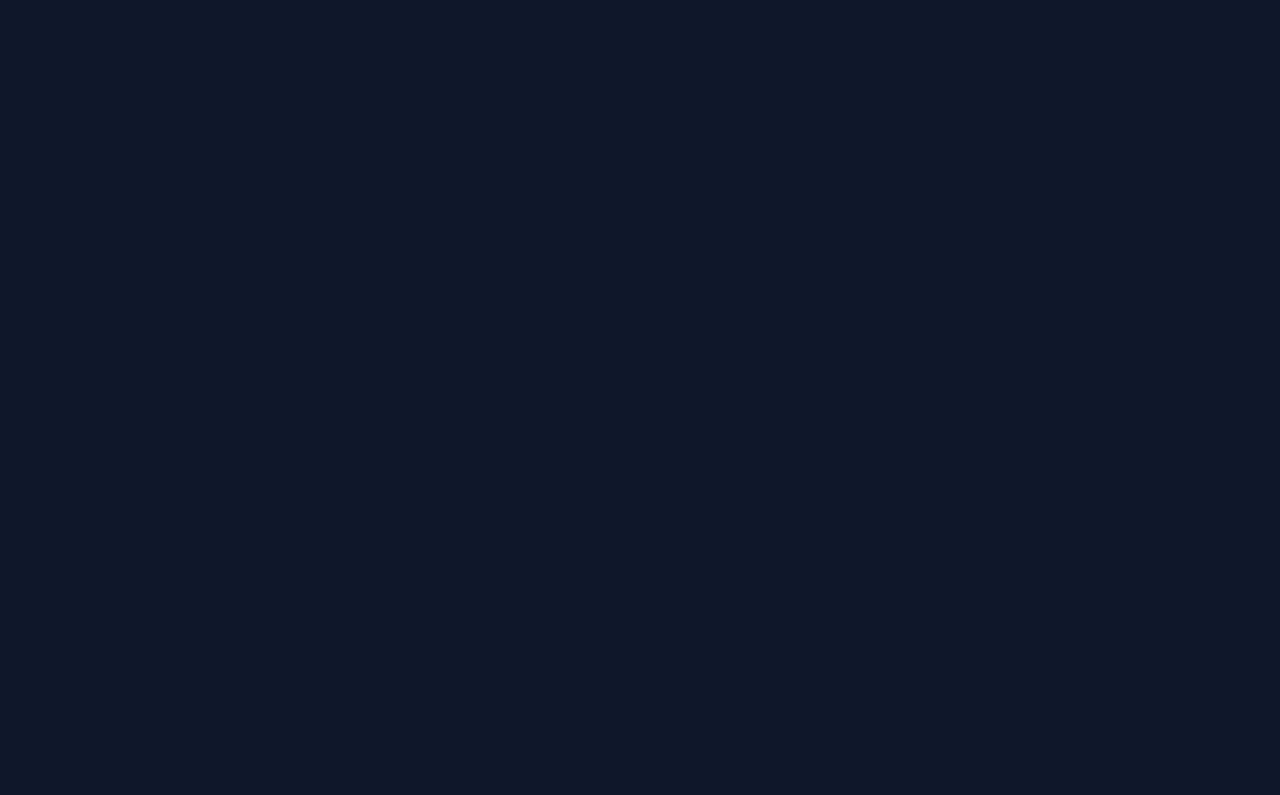
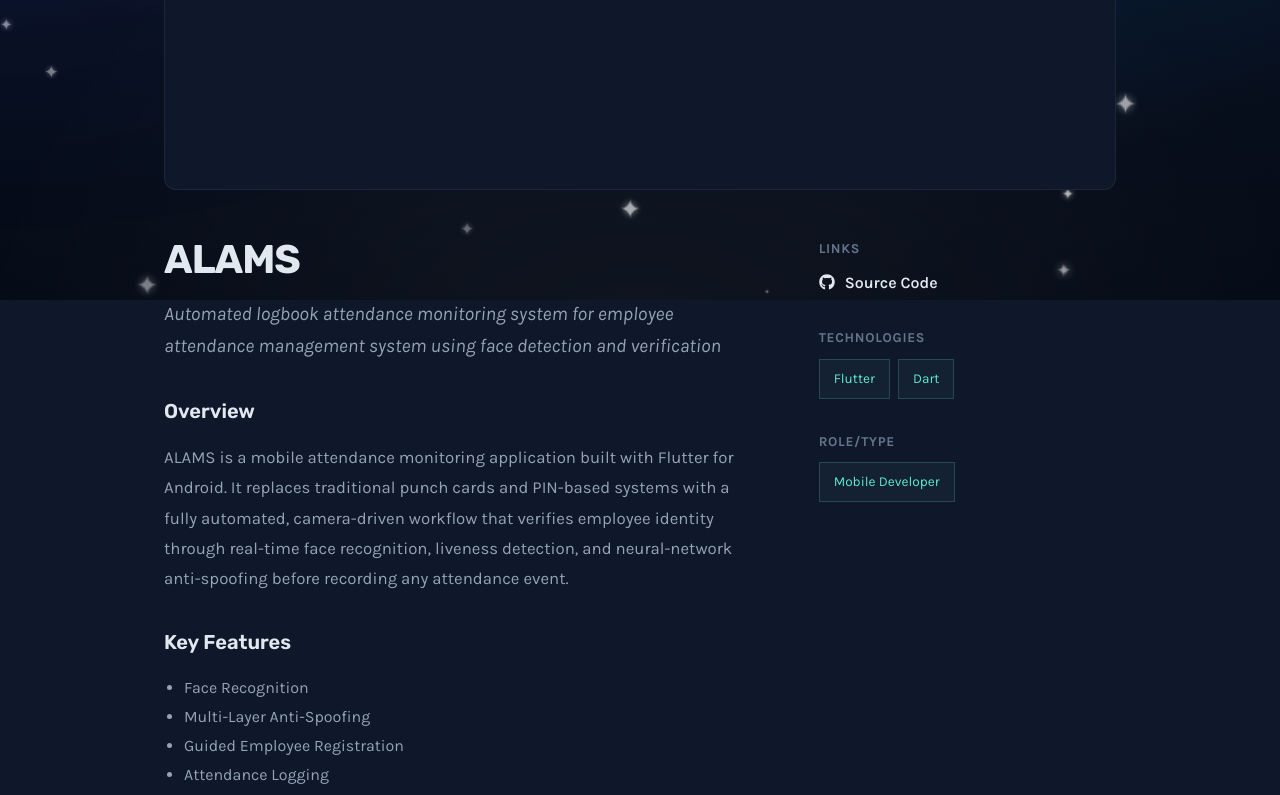
Before and after one commit to Ggwepq/portfolio, a React (Vite) app: page /project/alams in a window 1280 px wide. Before the commit this address had no page. Shown: the part 500-1295 px from the top of the page. Before the commit the page ends 800 px from the top, so only its background shows below. Built offline with nearby package versions, Linux system fonts and the light colour scheme.

Commit message:
feat: add alams in the project list

```diff
--- a/src/data/projects.js
+++ b/src/data/projects.js
@@ -468,6 +468,54 @@ export const projects = [
   },
 
   {
+    id: "alams",
+    title: "ALAMS",
+    tagline:
+      "Automated logbook attendance monitoring system for employee attendance management system using face detection and verification",
+    year: "2026",
+
+    gallery: [
+      {
+        type: "video",
+        url: "https://res.cloudinary.com/dxau89gcg/video/upload/v1780552860/portfolio/alams-media_o5mown.mp4",
+      },
+    ],
+
+    tech: ["Flutter", "Dart"],
+    role: ["Mobile Developer"],
+
+    links: {
+      repo: "https://github.com/Ggwepq/alams",
+    },
+    demoButton: "Repo Link",
+
+    sections: [
+      {
+        heading: "Overview",
+        content:
+          "ALAMS is a mobile attendance monitoring application built with Flutter for Android. It replaces traditional punch cards and PIN-based systems with a fully automated, camera-driven workflow that verifies employee identity through real-time face recognition, liveness detection, and neural-network anti-spoofing before recording any attendance event.",
+      },
+      {
+        heading: "Key Features",
+        type: "list",
+        items: [
+          "Face Recognition",
+          "Multi-Layer Anti-Spoofing",
+          "Guided Employee Registration",
+          "Attendance Logging",
+          "Admin Dashboard",
+          "Department Filtering",
+          "Supabase Cloud Sync",
+          "Hashed Admin Credentials",
+          "Login Rate Limiting",
+          "Configurable Settings",
+          "Soft-Delete Data Preservation"
+        ],
+      },
+    ],
+  },
+
+  {
     id: "moneysense",
     title: "MoneySense",
     tagline:
```
